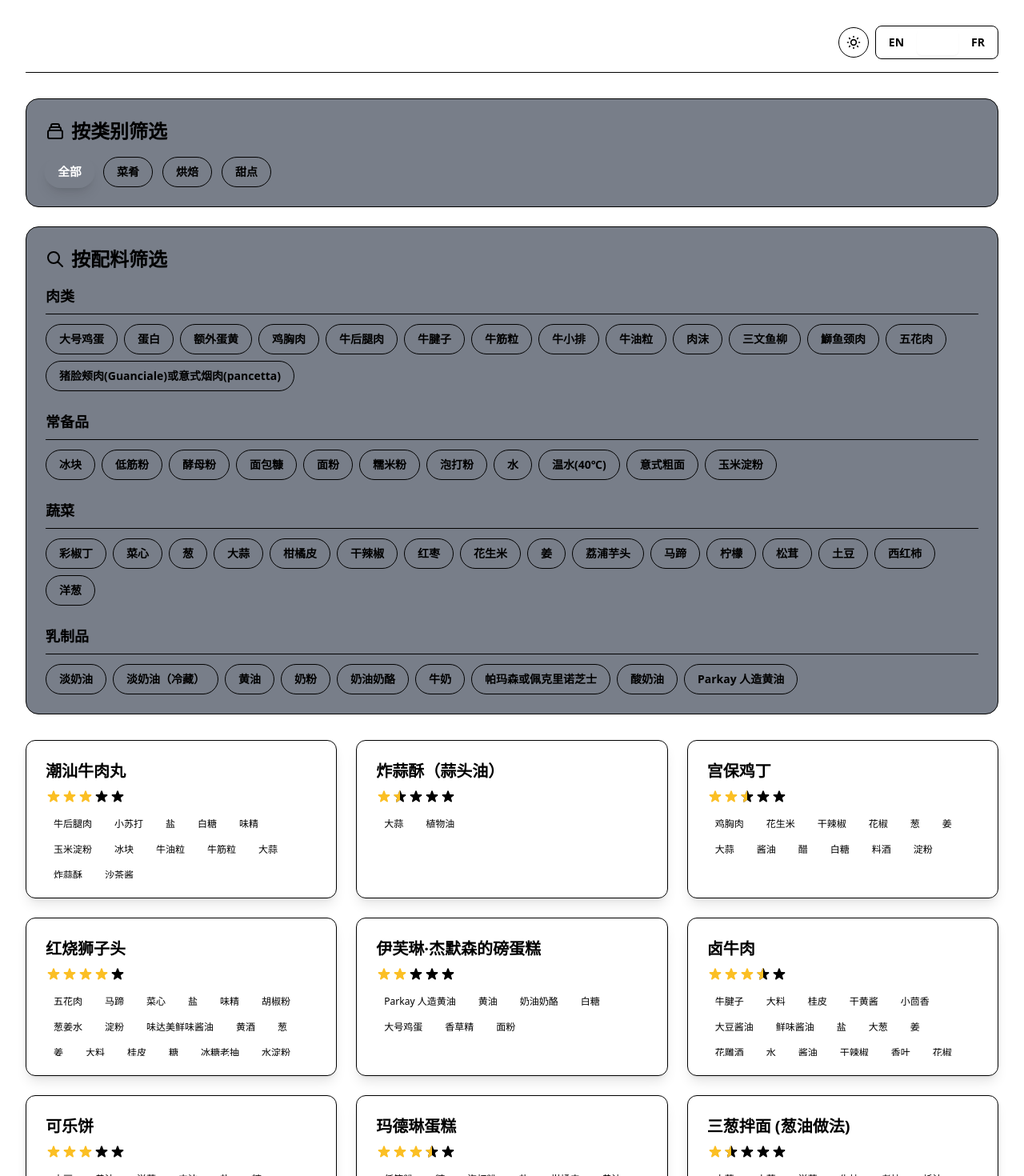
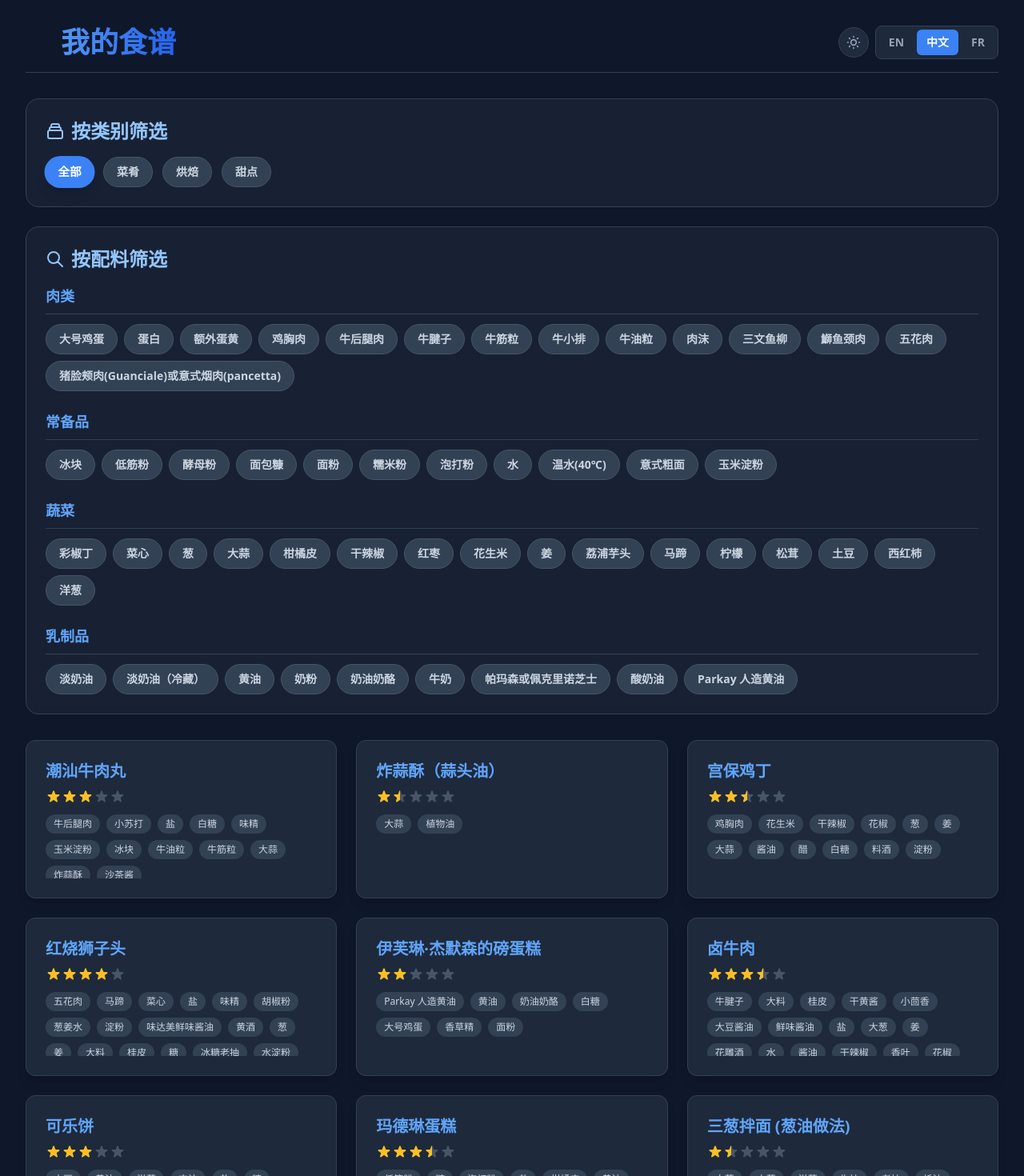
Before and after one commit to fsiceangel/CookingRecipe, a React (Vite) app: page / in a window 1280 px wide. Shown: the top 1470 px of the page at 80% size. Built offline with nearby package versions, Linux system fonts and the light colour scheme.

Commit message:
rollback the refactor, it does not work

```diff
--- a/App.tsx
+++ b/App.tsx
@@ -171,7 +171,7 @@ const App: React.FC = () => {
       return (
         <div className="flex flex-col items-center justify-center h-64">
           <LoadingIcon />
-          <p className="mt-4 text-lg text-text-secondary">{uiText.loading}</p>
+          <p className="mt-4 text-lg text-slate-500 dark:text-slate-400">{uiText.loading}</p>
         </div>
       );
     }
@@ -188,14 +188,14 @@ const App: React.FC = () => {
       return <RecipeDetail recipe={selectedRecipe} onBack={handleBackToList} uiText={uiText} />;
     }
 
-    const tagButtonBaseClasses = "px-4 py-2 rounded-full text-sm font-semibold cursor-pointer transition-all duration-200 transform focus:outline-none focus:ring-2 focus:ring-offset-background focus:ring-primary-500";
-    const tagButtonSelectedClasses = "bg-accent text-white shadow-lg hover:bg-accent-hover scale-105";
-    const tagButtonUnselectedClasses = "bg-button-secondary text-button-secondary-text hover:bg-button-secondary-hover border border-button-secondary-border";
+    const tagButtonBaseClasses = "px-4 py-2 rounded-full text-sm font-semibold cursor-pointer transition-all duration-200 transform focus:outline-none focus:ring-2 focus:ring-offset-2 focus:ring-offset-sky-100 dark:focus:ring-offset-slate-900 focus:ring-primary-500";
+    const tagButtonSelectedClasses = "bg-primary-600 text-white shadow-lg hover:bg-primary-700 dark:bg-primary-500 dark:hover:bg-primary-600 scale-105";
+    const tagButtonUnselectedClasses = "bg-white text-sky-800 hover:bg-sky-100 dark:bg-slate-700 dark:text-slate-300 dark:hover:bg-slate-600 border border-sky-200 dark:border-slate-600";
 
     return (
       <>
-        <div className="bg-card-translucent backdrop-blur-sm p-4 sm:p-6 rounded-2xl border border-border mb-6">
-          <h2 className="text-2xl font-bold text-accent-heading mb-4 flex items-center gap-2">
+        <div className="bg-white/80 dark:bg-slate-800/60 backdrop-blur-sm p-4 sm:p-6 rounded-2xl border border-slate-200 dark:border-slate-700 mb-6">
+          <h2 className="text-2xl font-bold text-primary-400 dark:text-primary-300 mb-4 flex items-center gap-2">
             <CategoryIcon />
             {uiText.tagFilterTitle}
           </h2>
@@ -212,8 +212,8 @@ const App: React.FC = () => {
           </div>
         </div>
 
-        <div className="bg-card-translucent backdrop-blur-sm p-4 sm:p-6 rounded-2xl border border-border mb-8">
-          <h2 className="text-2xl font-bold text-accent-heading mb-4 flex items-center gap-2">
+        <div className="bg-white/80 dark:bg-slate-800/60 backdrop-blur-sm p-4 sm:p-6 rounded-2xl border border-slate-200 dark:border-slate-700 mb-8">
+          <h2 className="text-2xl font-bold text-primary-400 dark:text-primary-300 mb-4 flex items-center gap-2">
             <SearchIcon />
             {uiText.filterTitle}
           </h2>
@@ -223,7 +223,7 @@ const App: React.FC = () => {
               .map(category =>
               groupedIngredients[category] && groupedIngredients[category].length > 0 && (
                 <div key={category}>
-                  <h3 className="text-lg font-semibold text-accent-heading mb-3 border-b border-border pb-2 capitalize">
+                  <h3 className="text-lg font-semibold text-primary-500 dark:text-primary-400 mb-3 border-b border-sky-200 dark:border-slate-700 pb-2 capitalize">
                     {uiText[category]}
                   </h3>
                   <div className="flex flex-wrap gap-2">
@@ -248,8 +248,8 @@ const App: React.FC = () => {
           ))}
         </div>
         {filteredRecipes.length === 0 && !isLoading && !error && (
-          <div className="text-center col-span-full py-12 bg-card-solid/60 rounded-lg">
-            <p className="text-text-secondary">{uiText.noResults}</p>
+          <div className="text-center col-span-full py-12 bg-white/60 dark:bg-slate-800/50 rounded-lg">
+            <p className="text-slate-500 dark:text-slate-400">{uiText.noResults}</p>
           </div>
         )}
       </>
@@ -257,10 +257,10 @@ const App: React.FC = () => {
   };
 
   return (
-    <div className="min-h-screen bg-background text-text-primary font-sans p-4 sm:p-6 lg:p-8 transition-colors duration-300">
+    <div className="min-h-screen bg-sky-100 dark:bg-slate-900 text-slate-800 dark:text-slate-200 font-sans p-4 sm:p-6 lg:p-8 transition-colors duration-300">
       <div className="max-w-7xl mx-auto">
-        <header className="flex justify-between items-center mb-8 pb-4 border-b border-border-header">
-          <h1 className="text-3xl sm:text-4xl font-extrabold text-transparent bg-clip-text bg-gradient-to-r from-gradient-from to-gradient-to flex items-center gap-3">
+        <header className="flex justify-between items-center mb-8 pb-4 border-b border-sky-300 dark:border-slate-700">
+          <h1 className="text-3xl sm:text-4xl font-extrabold text-transparent bg-clip-text bg-gradient-to-r from-primary-500 to-primary-700 dark:from-primary-400 dark:to-primary-600 flex items-center gap-3">
             <ChefHatIcon />
             {uiText.title}
           </h1>
--- a/components/DifficultyStars.tsx
+++ b/components/DifficultyStars.tsx
@@ -15,7 +15,7 @@ const DifficultyStars: React.FC<DifficultyStarsProps> = ({ rating }) => {
       // Half star
       stars.push(
         <div key={i} className="relative">
-          <StarIcon className="w-5 h-5 text-star-empty" />
+          <StarIcon className="w-5 h-5 text-sky-200 dark:text-slate-600" />
           <div className="absolute top-0 left-0 h-full w-1/2 overflow-hidden">
             <StarIcon className="w-5 h-5 text-amber-400" />
           </div>
@@ -23,7 +23,7 @@ const DifficultyStars: React.FC<DifficultyStarsProps> = ({ rating }) => {
       );
     } else {
       // Empty star
-      stars.push(<StarIcon key={i} className="w-5 h-5 text-star-empty" />);
+      stars.push(<StarIcon key={i} className="w-5 h-5 text-sky-200 dark:text-slate-600" />);
     }
   }
 
--- a/components/IngredientChip.tsx
+++ b/components/IngredientChip.tsx
@@ -8,9 +8,9 @@ interface IngredientChipProps {
 }
 
 const IngredientChip: React.FC<IngredientChipProps> = ({ ingredient, isSelected, onClick }) => {
-  const baseClasses = "px-4 py-2 rounded-full text-sm font-semibold cursor-pointer transition-all duration-200 transform focus:outline-none focus:ring-2 focus:ring-offset-background focus:ring-primary-500";
-  const selectedClasses = "bg-accent text-white shadow-lg hover:bg-accent-hover scale-105";
-  const unselectedClasses = "bg-button-secondary text-button-secondary-text hover:bg-button-secondary-hover border border-button-secondary-border";
+  const baseClasses = "px-4 py-2 rounded-full text-sm font-semibold cursor-pointer transition-all duration-200 transform focus:outline-none focus:ring-2 focus:ring-offset-2 focus:ring-offset-sky-100 dark:focus:ring-offset-slate-900 focus:ring-primary-500";
+  const selectedClasses = "bg-primary-600 text-white shadow-lg hover:bg-primary-700 dark:bg-primary-500 dark:hover:bg-primary-600 scale-105";
+  const unselectedClasses = "bg-white text-sky-800 hover:bg-sky-100 border border-sky-200 dark:bg-slate-700 dark:text-slate-300 dark:hover:bg-slate-600 dark:border-slate-600";
 
   return (
     <button
--- a/components/LanguageSwitcher.tsx
+++ b/components/LanguageSwitcher.tsx
@@ -9,12 +9,12 @@ interface LanguageSwitcherProps {
 }
 
 const LanguageSwitcher: React.FC<LanguageSwitcherProps> = ({ currentLanguage, setLanguage }) => {
-  const commonClasses = "px-3 py-1.5 text-sm font-bold rounded-md transition-colors duration-200 focus:outline-none focus:ring-2 focus:ring-primary-500 focus:ring-offset-2 focus:ring-offset-background";
-  const activeClasses = "bg-accent text-white shadow-sm";
-  const inactiveClasses = "text-button-secondary-text hover:bg-button-secondary-hover/60";
+  const commonClasses = "px-3 py-1.5 text-sm font-bold rounded-md transition-colors duration-200 focus:outline-none focus:ring-2 focus:ring-primary-500 focus:ring-offset-2 focus:ring-offset-sky-100 dark:focus:ring-offset-slate-800";
+  const activeClasses = "bg-primary-600 text-white dark:bg-primary-500 shadow-sm";
+  const inactiveClasses = "text-sky-700 hover:bg-sky-200/60 dark:text-slate-400 dark:hover:bg-slate-700";
 
   return (
-    <div className="flex items-center bg-card-header rounded-lg p-1 space-x-1 backdrop-blur-sm border border-white/20 dark:border-border">
+    <div className="flex items-center bg-white/60 dark:bg-slate-800 rounded-lg p-1 space-x-1 backdrop-blur-sm border border-white/20 dark:border-slate-700">
       <button
         onClick={() => setLanguage('en')}
         className={`${commonClasses} ${currentLanguage === 'en' ? activeClasses : inactiveClasses}`}
--- a/components/RecipeCard.tsx
+++ b/components/RecipeCard.tsx
@@ -12,17 +12,17 @@ const RecipeCard: React.FC<RecipeCardProps> = ({ recipe, onSelect }) => {
   return (
     <div
       onClick={() => onSelect(recipe)}
-      className="bg-card-solid rounded-xl overflow-hidden shadow-lg hover:shadow-xl dark:shadow-lg dark:hover:shadow-primary-500/20 transform hover:-translate-y-1 transition-all duration-300 cursor-pointer border border-border hover:border-primary-500"
+      className="bg-white dark:bg-slate-800 rounded-xl overflow-hidden shadow-lg hover:shadow-xl dark:shadow-lg dark:hover:shadow-primary-500/20 transform hover:-translate-y-1 transition-all duration-300 cursor-pointer border border-sky-200 dark:border-slate-700 hover:border-primary-500 dark:hover:border-primary-500"
     >
       <div className="p-6">
-        <h3 className="text-xl font-bold text-accent-heading mb-2">{recipe.title}</h3>
+        <h3 className="text-xl font-bold text-primary-700 dark:text-primary-400 mb-2">{recipe.title}</h3>
         <div className="mb-3">
             <DifficultyStars rating={recipe.difficulty} />
         </div>
         <div className="h-20 overflow-y-auto pr-2">
             <div className="flex flex-wrap gap-2">
             {recipe.ingredients.map((ing, index) => (
-                <span key={index} className="bg-chip-bg text-chip-text text-xs font-medium px-2.5 py-1 rounded-full">
+                <span key={index} className="bg-sky-100 dark:bg-slate-700 text-sky-700 dark:text-slate-300 text-xs font-medium px-2.5 py-1 rounded-full">
                 {ing.name}
                 </span>
             ))}
--- a/components/ThemeSwitcher.tsx
+++ b/components/ThemeSwitcher.tsx
@@ -12,7 +12,7 @@ const ThemeSwitcher: React.FC<ThemeSwitcherProps> = ({ theme, toggleTheme }) =>
   return (
     <button
       onClick={toggleTheme}
-      className="p-2 rounded-full text-button-secondary-text hover:text-primary-500 bg-card-header hover:bg-button-secondary-hover/60 focus:outline-none focus:ring-2 focus:ring-offset-2 focus:ring-offset-background focus:ring-primary-500 transition-colors duration-200 backdrop-blur-sm border border-white/20 dark:border-border"
+      className="p-2 rounded-full text-sky-600 dark:text-slate-400 hover:text-primary-500 dark:hover:text-white bg-white/60 dark:bg-slate-700/50 hover:bg-sky-200/60 dark:hover:bg-slate-700 focus:outline-none focus:ring-2 focus:ring-offset-2 focus:ring-offset-sky-100 dark:focus:ring-offset-slate-900 focus:ring-primary-500 transition-colors duration-200 backdrop-blur-sm border border-white/20 dark:border-slate-700"
       aria-label="Toggle theme"
     >
       {theme === 'dark' ? (
```
Also changed, not shown: components/RecipeDetail.tsx (+13 -13 lines).
